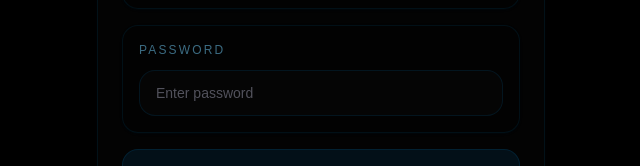
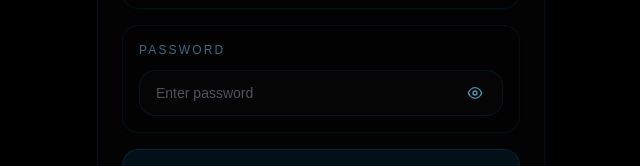
Before and after one commit to SirSebastian-ux/virtus.ai, a Next.js app: page /login in a window 1280 px wide. Shown: the part 389-555 px from the top of the page, without its empty margins (319-959 px from the left). Built offline with nearby package versions, Linux system fonts and the light colour scheme; no server answers.

Commit message:
Add login password visibility toggle

```diff
--- a/app/login/page.js
+++ b/app/login/page.js
@@ -8,6 +8,7 @@ export default function LoginPage() {
 
   const [email, setEmail] = useState("");
   const [password, setPassword] = useState("");
+  const [showPassword, setShowPassword] = useState(false);
   const [mode, setMode] = useState("login");
   const [message, setMessage] = useState("");
   const [loading, setLoading] = useState(false);
@@ -28,9 +29,9 @@ export default function LoginPage() {
         });
 
         if (error) {
-          setMessage("❌ " + error.message);
+          setMessage("Error: " + error.message);
         } else {
-          setMessage("✅ Account created. Check your email and confirm your account before signing in.");
+          setMessage("Account created. Check your email and confirm your account before signing in.");
           setEmail("");
           setPassword("");
         }
@@ -113,14 +114,37 @@ export default function LoginPage() {
             <label className="block text-xs uppercase tracking-[0.18em] text-sky-300/50">
               Password
             </label>
+            <div className="relative mt-3">
               <input
-              type="password"
+                type={showPassword ? "text" : "password"}
                 value={password}
                 onChange={(e) => setPassword(e.target.value)}
-              className="mt-3 w-full rounded-2xl border border-sky-900/25 bg-zinc-950/45 px-4 py-3 text-sm text-white outline-none placeholder:text-zinc-600 transition focus:border-sky-800/50 focus:bg-zinc-950/65"
+                className="w-full rounded-2xl border border-sky-900/25 bg-zinc-950/45 px-4 py-3 pr-14 text-sm text-white outline-none placeholder:text-zinc-600 transition focus:border-sky-800/50 focus:bg-zinc-950/65"
                 placeholder="Enter password"
                 required
               />
+
+              <button
+                type="button"
+                onClick={() => setShowPassword((value) => !value)}
+                className="absolute right-3 top-1/2 flex h-8 w-8 -translate-y-1/2 items-center justify-center rounded-xl text-sky-300/70 transition hover:bg-sky-950/35 hover:text-sky-100"
+                aria-label={showPassword ? "Hide password" : "Show password"}
+              >
+                {showPassword ? (
+                  <svg xmlns="http://www.w3.org/2000/svg" viewBox="0 0 24 24" fill="none" stroke="currentColor" strokeWidth="2" className="h-4 w-4">
+                    <path d="M3 3l18 18" />
+                    <path d="M10.58 10.58A2 2 0 0 0 12 14a2 2 0 0 0 1.42-.58" />
+                    <path d="M9.88 4.24A10.72 10.72 0 0 1 12 4c7 0 10 8 10 8a15.88 15.88 0 0 1-3.21 4.46" />
+                    <path d="M6.61 6.61C3.98 8.36 2 12 2 12s3 8 10 8a10.84 10.84 0 0 0 5.39-1.39" />
+                  </svg>
+                ) : (
+                  <svg xmlns="http://www.w3.org/2000/svg" viewBox="0 0 24 24" fill="none" stroke="currentColor" strokeWidth="2" className="h-4 w-4">
+                    <path d="M2 12s3-8 10-8 10 8 10 8-3 8-10 8S2 12 2 12Z" />
+                    <circle cx="12" cy="12" r="3" />
+                  </svg>
+                )}
+              </button>
+            </div>
           </div>
 
           <button
```
Lines whose indentation alone changed are shown as unchanged.
